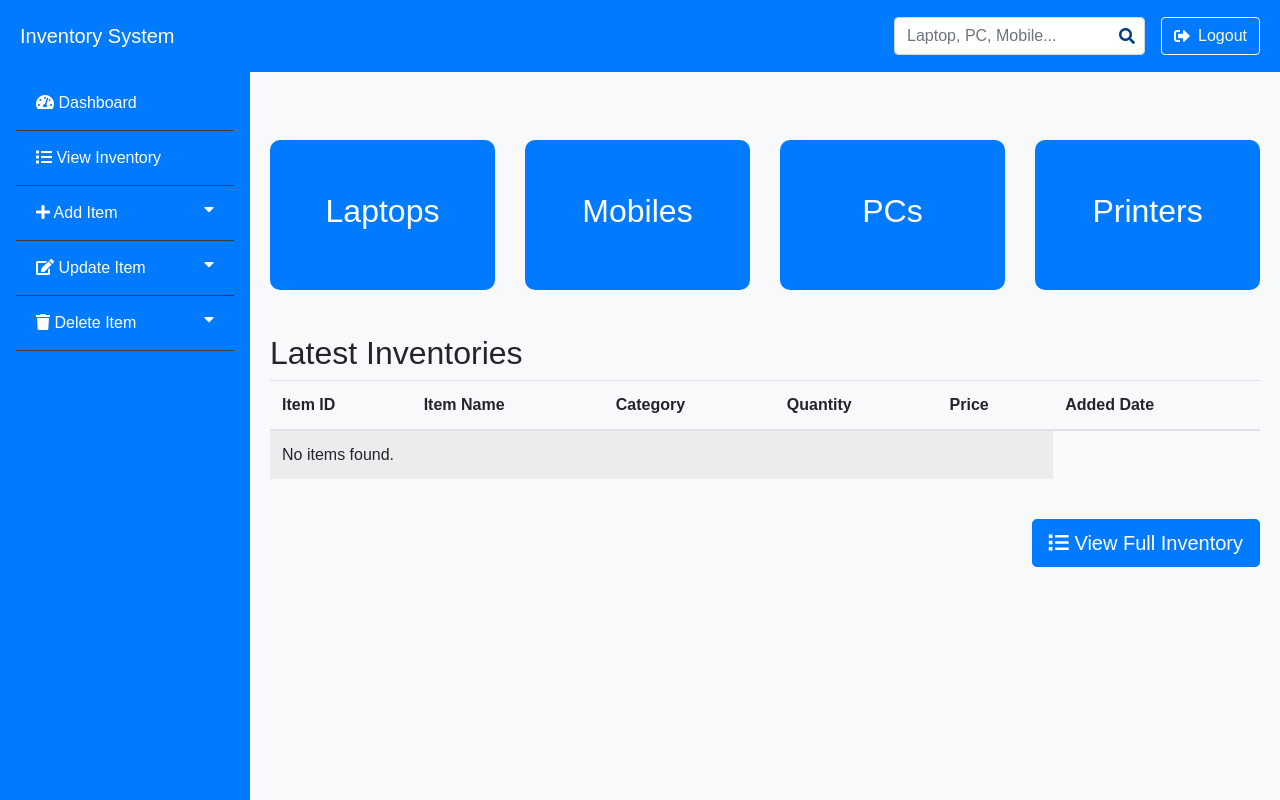
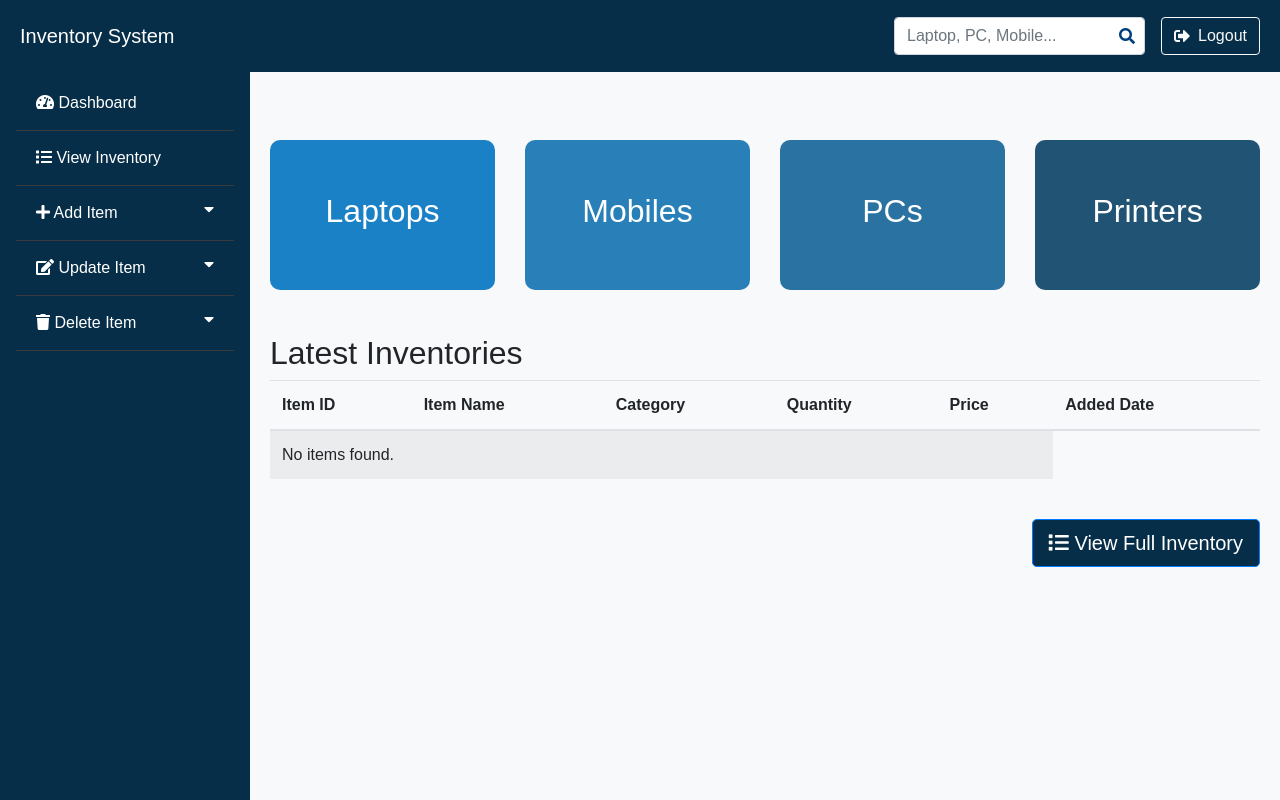
Before and after one commit to ChathurK/Web-dev-proj, a PHP site: page /php/dd.php in a window 1280 px wide. Run offline with PHP 8.4, Linux system fonts and the light colour scheme; the visitor is signed in with stand-in values (Sample User, id 1); data that the repository does not hold is empty.

Commit message:
css changes

```diff
--- a/css/ss.css
+++ b/css/ss.css
@@ -14,7 +14,7 @@ body {
 }
 
 header {
-  background-color: #004080 !important;
+  background-color: #062e48 !important;
   color: white;
   padding: 10px 20px;
   width: 100%;
@@ -24,6 +24,10 @@ header {
   display: flex;
   justify-content: space-between;
   align-items: center;
+}
+
+.headermy {
+  background-color: #062e48 !important;
 }
 
 /* Ensure the logout button height matches the search bar */
@@ -74,7 +78,7 @@ header .btn i {
 
 .sidebar {
   width: 250px;
-  background-color: #007bff !important;
+  background-color: #062e48 !important;
   height: -webkit-fill-available;
   padding-top: 20px;
   position: fixed;
@@ -137,11 +141,31 @@ header .btn i {
   align-items: center;
 }
 
+.laptop-card {
+  background-color: rgb(26, 129, 198) !important;
+}
+
+.mobile-card {
+  background-color: rgba(41, 128, 185,1.0) !important;
+}
+
+.pc-card {
+  background-color: rgb(42, 114, 161) !important;
+}
+
+.printer-card {
+  background-color: rgb(33, 83, 116) !important;
+}
+
 .category-card:hover {
   transform: scale(1.05);
   border: solid 1px #004080 !important;
   color: #004080 !important;
   background-color: white !important;
+}
+
+.full-inventory-button {
+  background-color: #062e48 !important;
 }
 
 @media (max-width: 768px) {
--- a/php/category_inventory.php
+++ b/php/category_inventory.php
@@ -35,7 +35,7 @@ $result = $stmt->get_result();
 </head>
 
 <body>
-    <header class="bg-primary text-white py-3">
+    <header class="bg-primary text-white py-3" style = "background-color: #062e48 !important">
         <div class="container d-flex align-items-center">
             <a href="dd.php" class="btn btn-light">Dashboard</a>
             <h1 class="m-0 flex-grow-1 text-center">Inventory Management</h1>
--- a/php/dd.php
+++ b/php/dd.php
@@ -30,7 +30,7 @@ $result = $conn->query($sql);
 </head>
 
 <body>
-    <header class="bg-primary text-white py-3 d-flex justify-content-between align-items-center">
+    <header class="bg-primary text-white py-3 d-flex justify-content-between align-items-center headermy">
         <!-- Hamburger Menu for Mobile -->
         <button id="sidebarToggle" class="btn btn-outline-light d-md-none"><i class="fas fa-bars"></i></button>
 
@@ -92,22 +92,22 @@ $result = $conn->query($sql);
         <div class="content container-fluid">
             <div class="row">
                 <div class="col-md-3">
-                    <div class="category-card bg-primary text-white text-center" onclick="window.location.href='category_inventory.php?category=laptop'">
+                    <div class="category-card bg-primary text-white text-center laptop-card" onclick="window.location.href='category_inventory.php?category=laptop'">
                         <h2>Laptops</h2>
                     </div>
                 </div>
                 <div class="col-md-3">
-                    <div class="category-card bg-primary text-white text-center" onclick="window.location.href='category_inventory.php?category=mobile'">
+                    <div class="category-card bg-primary text-white text-center mobile-card" onclick="window.location.href='category_inventory.php?category=mobile'">
                         <h2>Mobiles</h2>
                     </div>
                 </div>
                 <div class="col-md-3">
-                    <div class="category-card bg-primary text-white text-center" onclick="window.location.href='category_inventory.php?category=pc'">
+                    <div class="category-card bg-primary text-white text-center pc-card" onclick="window.location.href='category_inventory.php?category=pc'">
                         <h2>PCs</h2>
                     </div>
                 </div>
                 <div class="col-md-3">
-                    <div class="category-card bg-primary text-white text-center" onclick="window.location.href='category_inventory.php?category=printer'">
+                    <div class="category-card bg-primary text-white text-center printer-card" onclick="window.location.href='category_inventory.php?category=printer'">
                         <h2>Printers</h2>
                     </div>
                 </div>
@@ -151,7 +151,7 @@ $result = $conn->query($sql);
 
                 <!-- Button to View Full Inventory -->
                 <div class="text-right mt-4">
-                    <a href="inventory.php" class="btn btn-primary btn-lg"><i class="fas fa-list"></i> View Full Inventory</a>
+                    <a href="inventory.php" class="btn btn-primary btn-lg full-inventory-button"><i class="fas fa-list"></i> View Full Inventory</a>
                 </div>
 
             </div>
--- a/php/inventory.php
+++ b/php/inventory.php
@@ -41,7 +41,7 @@ $conn->close();
 </head>
 
 <body>
-    <header class="bg-primary text-white py-3">
+    <header class="bg-primary text-white py-3" style = "background-color: #062e48 !important">
         <div class="container d-flex align-items-center">
             <a href="dd.php" class="btn btn-light">Dashboard</a>
             <h1 class="m-0 flex-grow-1 text-center">Inventory Management</h1>
```
